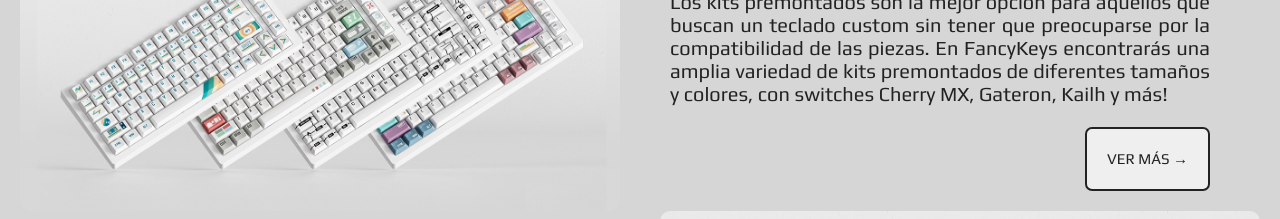
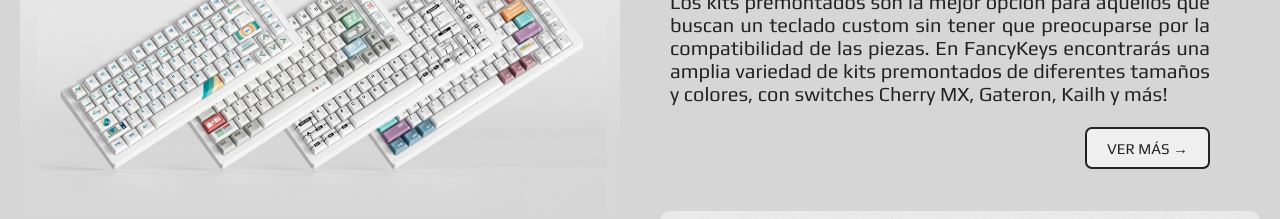
Before and after one commit to Dbt404/dbt404.github.io, a plain HTML site: page index.html in a window 1280 px wide. Shown: the part 699-918 px from the top of the page. Drawn offline with Linux system fonts and the light colour scheme.

Commit message:
Update style.css

```diff
--- a/css/style.css
+++ b/css/style.css
@@ -179,6 +179,7 @@ article{
 }
 #boton1, #boton2{
     display: flex;
+    max-height: 42px;
     justify-content: end;
     margin: 0 50px 20px;
 }
```
